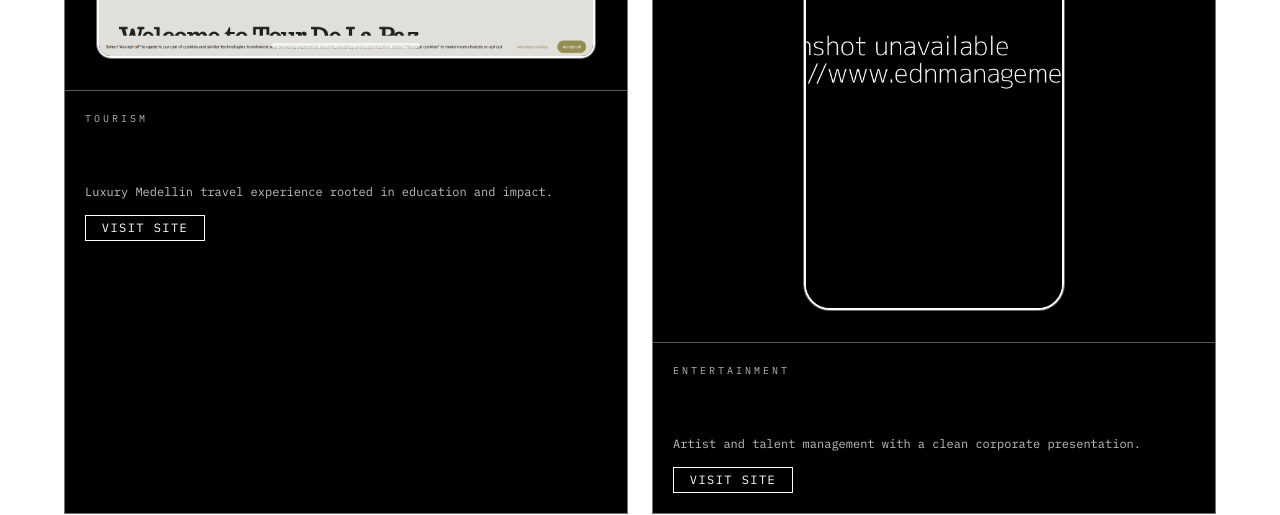
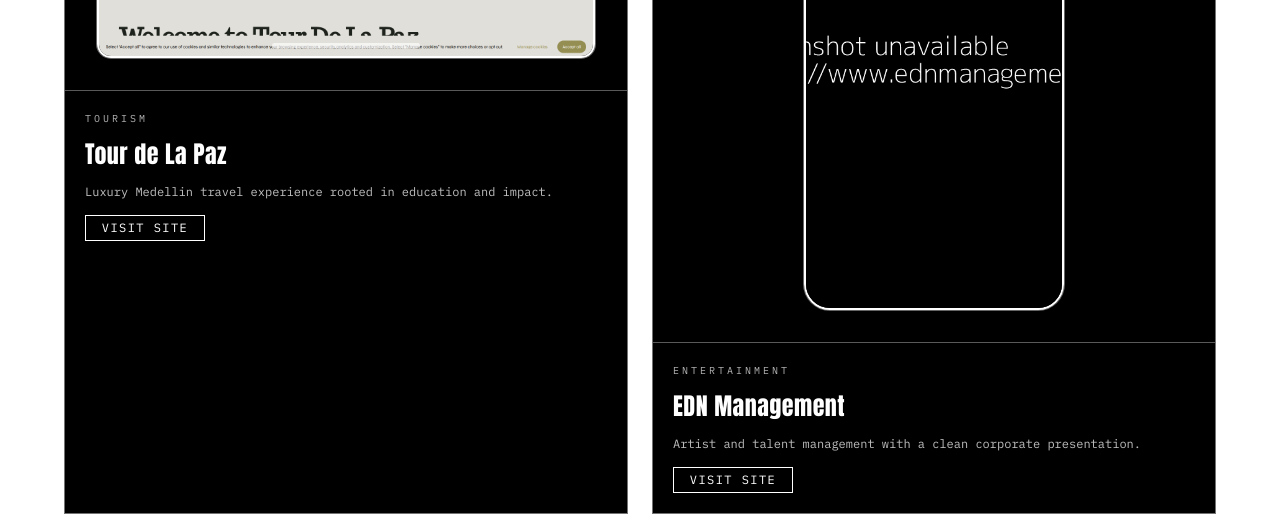
Before and after one commit to nigsiB/website, a Next.js app: page / in a window 1280 px wide. Shown: the part 1100-1615 px from the top of the page. Built offline with nearby package versions, Linux system fonts and the light colour scheme.

Commit message:
Fix project card titles to render in white.
This ensures portfolio item titles remain visible against the black card background.

Made-with: Cursor

```diff
--- a/src/components/ProjectCard.tsx
+++ b/src/components/ProjectCard.tsx
@@ -46,7 +46,7 @@ export function ProjectCard({ project, screenshotPath }: ProjectCardProps) {
       </div>
       <div className="space-y-3 border-t border-white/35 p-5">
         <p className="text-[10px] tracking-[0.3em] text-white/70">{project.category.toUpperCase()}</p>
-        <h3 className="text-2xl">{project.title}</h3>
+        <h3 className="text-2xl text-white">{project.title}</h3>
         <p className="text-xs leading-relaxed text-white/75">{project.description}</p>
         <a
           href={project.url}
```
